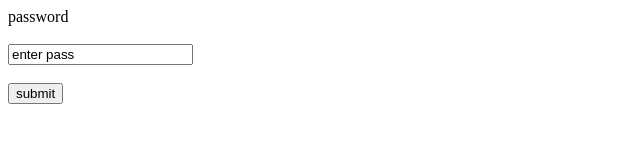
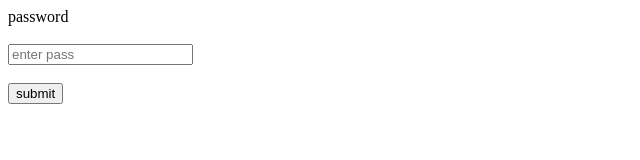
Before and after one commit to owens106/clareWebPage, a plain HTML site: page index.html in a window 1280 px wide. Shown: the full height of the page, 0-640 px from the left. Drawn offline with Linux system fonts and the light colour scheme.

Commit message:
added place holder

```diff
--- a/index.html
+++ b/index.html
@@ -7,7 +7,7 @@
 
 
  <label for="pw"> password</label><br><br>
- <input value="enter pass" type="text" id="pw" name="pw"><br><br>
+ <input placeholder="enter pass" type="text" id="pw" name="pw"><br><br>
  <button onclick="pwcheck()"> submit</button>
 
 <br><br>
```
